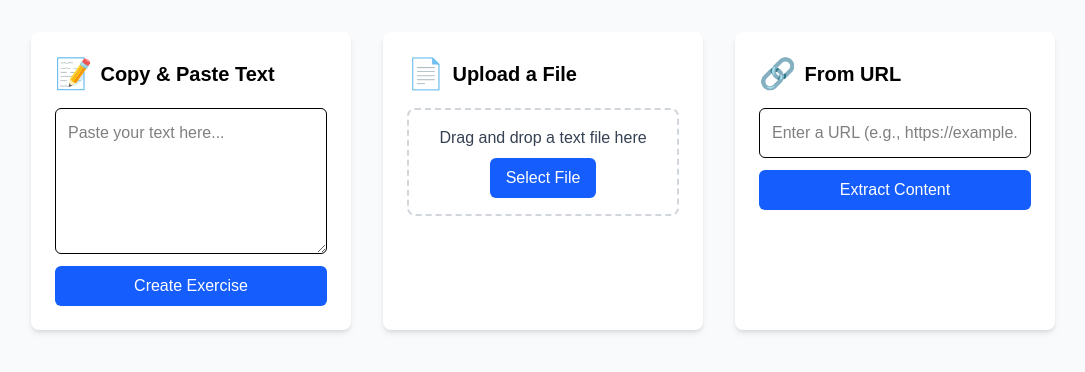
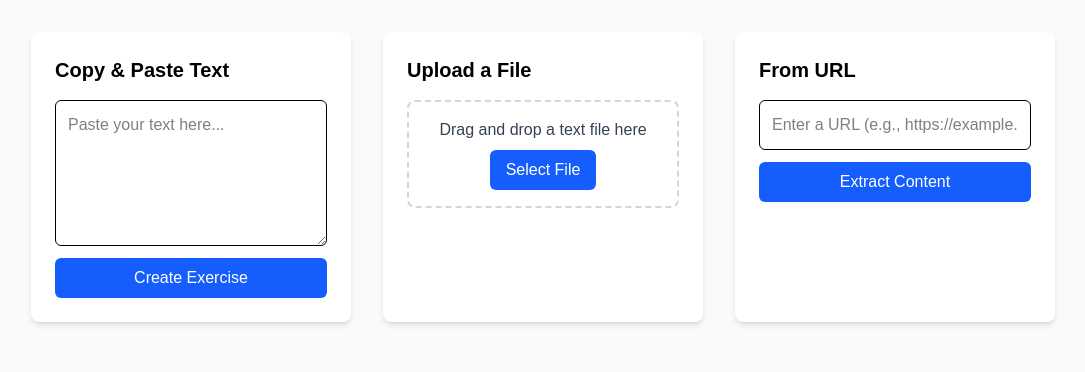
Before and after one commit to RohanAdwankar/active-read, a Next.js app: page / in a window 1280 px wide. Shown: the top 372 px of the page, without its empty margins (97-1182 px from the left). Built offline with nearby package versions, Linux system fonts and the light colour scheme.

Commit message:
Get rid of emojis

```diff
--- a/components/reader.tsx
+++ b/components/reader.tsx
@@ -52,7 +52,6 @@ export default function Reader() {
             <div className="flex-1">
               <div className="bg-white p-6 rounded-lg shadow-md h-full">
                 <h2 className="text-xl font-semibold mb-4 flex items-center">
-                  <span className="text-3xl mr-2">📝</span>
                   Copy & Paste Text
                 </h2>
                 <TextInput onTextSubmit={handleTextSubmit} compact={true} />
@@ -62,7 +61,6 @@ export default function Reader() {
             <div className="flex-1">
               <div className="bg-white p-6 rounded-lg shadow-md h-full">
                 <h2 className="text-xl font-semibold mb-4 flex items-center">
-                  <span className="text-3xl mr-2">📄</span>
                   Upload a File
                 </h2>
                 <FileInput onTextSubmit={handleTextSubmit} compact={true} />
@@ -72,7 +70,6 @@ export default function Reader() {
             <div className="flex-1">
               <div className="bg-white p-6 rounded-lg shadow-md h-full">
                 <h2 className="text-xl font-semibold mb-4 flex items-center">
-                  <span className="text-3xl mr-2">🔗</span>
                   From URL
                 </h2>
                 <UrlInput onTextSubmit={handleTextSubmit} compact={true} />
```
